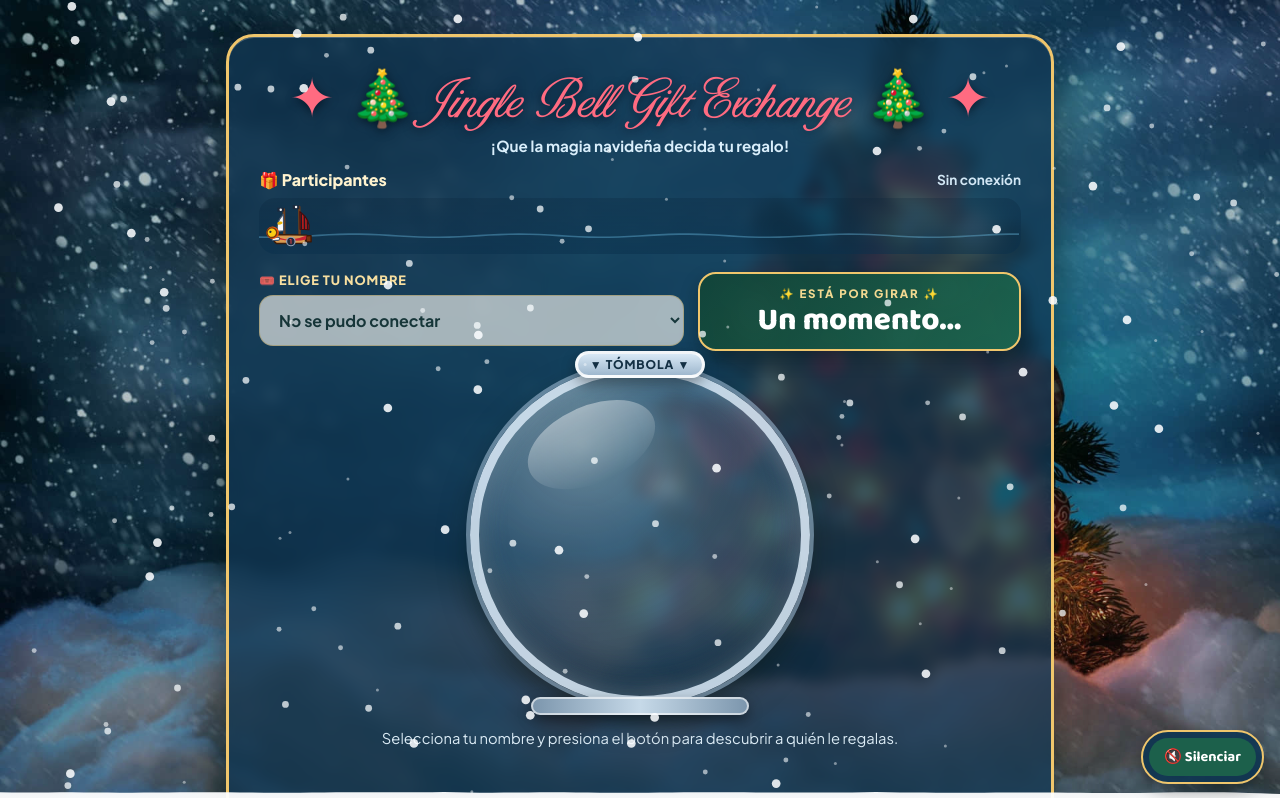
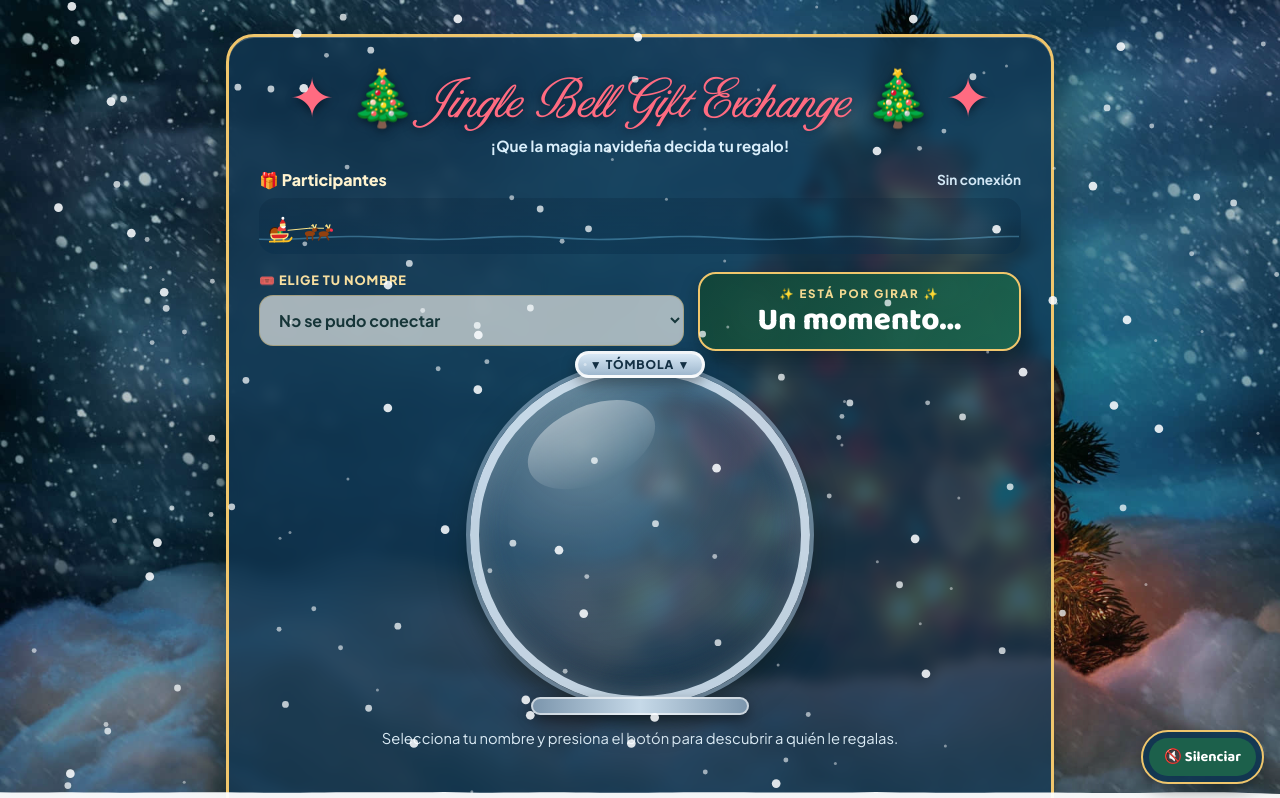
Before and after one commit to DrCimi/tombola-navidena, a plain HTML site: page index.html in a window 1280 px wide. Shown: the top 798 px of the page. Drawn offline with Linux system fonts and the light colour scheme.

Commit message:
index.html

```diff
--- a/index.html
+++ b/index.html
@@ -104,7 +104,7 @@ h1{
   font-weight:700;
 }
 
-/* Medidor de mar sin borde: olas limpias + Thousand Sunny de perfil */
+/* Medidor de avance sin borde: olas limpias + Santa en su trineo con renos */
 .sea-progress-wrap{
   position:relative;
   height:56px;
@@ -500,7 +500,7 @@ button:disabled{opacity:.45;cursor:not-allowed;box-shadow:none}
    <span id="count" class="counter">Conectando…</span>
   </div>
   <div class="sea-progress-wrap">
-   <canvas id="seaTrackCanvas" width="780" height="56" role="img" aria-label="Medidor de avance del Thousand Sunny sobre el mar"></canvas>
+   <canvas id="seaTrackCanvas" width="780" height="56" role="img" aria-label="Medidor de avance de Santa Claus en su trineo con renos"></canvas>
   </div>
 
   <div class="controls-grid">
@@ -579,9 +579,9 @@ let animFrameId = null;
 let surpriseTimer = null;
 let glintTimer = null;
 
-/* Estado del medidor de mar con el Thousand Sunny */
+/* Estado del medidor con Santa Claus, su trineo y renos */
 let targetProgressRatio = 0;
-let currentSunnyRatio = 0;
+let currentSleighRatio = 0;
 let seaFrameId = null;
 
 /* Nieve constante con acumulación en la parte baja y confeti de celebración */
@@ -877,156 +877,161 @@ function drawOnePieceConfettiItem(ctx, p){
   ctx.restore();
 }
 
-/* Dibujo fiel de perfil del Thousand Sunny (proa a la izquierda, navegando hacia la derecha) */
-function drawThousandSunny(ctx, x, y, tiltAngle){
+/* Dibujo de Santa Claus en su trineo tirado por dos renos */
+function drawSantaSleighAndReindeer(ctx, x, y, tiltAngle, gallopPhase){
   ctx.save();
   ctx.translate(x, y);
   ctx.rotate(tiltAngle);
-  ctx.scale(1.18, 1.18);
+  ctx.scale(1.15, 1.15);
   ctx.lineCap = "round";
   ctx.lineJoin = "round";
 
-  // Mástil delantero y mástil trasero
-  ctx.strokeStyle = "#6b3e1e";
-  ctx.lineWidth = 2.1;
+  const legSwing = Math.sin(gallopPhase) * 2.2;
+
+  // Riendas conectando el trineo con los renos (avanzando hacia la derecha)
+  ctx.strokeStyle = "#fde68a";
+  ctx.lineWidth = 0.85;
   ctx.beginPath();
-  ctx.moveTo(-4, 2);
-  ctx.lineTo(-4, -22);
-  ctx.moveTo(9, 2);
-  ctx.lineTo(9, -24);
+  ctx.moveTo(-6, -5);
+  ctx.lineTo(13, -6 + legSwing * 0.25);
+  ctx.moveTo(13, -6 + legSwing * 0.25);
+  ctx.lineTo(25, -6.5 - legSwing * 0.25);
   ctx.stroke();
 
-  // Banderas Jolly Roger en ambos mástiles
-  [
-    { mx: -4, my: -23.5 },
-    { mx: 9, my: -25.5 }
-  ].forEach(f => {
-    ctx.fillStyle = "#1e293b";
-    ctx.fillRect(f.mx - 5.5, f.my, 5.5, 3.2);
-    ctx.fillStyle = "#f8fafc";
-    ctx.beginPath();
-    ctx.arc(f.mx - 2.7, f.my + 1.6, 1.05, 0, Math.PI * 2);
-    ctx.fill();
-  });
-
-  // Vela frontal blanca con guiño de sombrero de paja
-  ctx.fillStyle = "#f8fafc";
-  ctx.strokeStyle = "#475569";
+  // --- TRINEO DE SANTA (izquierda) ---
+  // Patín inferior dorado
+  ctx.strokeStyle = "#fbbf24";
+  ctx.lineWidth = 1.6;
+  ctx.beginPath();
+  ctx.moveTo(-22, 4.5);
+  ctx.lineTo(-7, 4.5);
+  ctx.quadraticCurveTo(-4, 4.5, -3, 1.5);
+  ctx.stroke();
+
+  // Soportes del patín
+  ctx.beginPath();
+  ctx.moveTo(-18, 1);
+  ctx.lineTo(-18, 4.5);
+  ctx.moveTo(-10, 1);
+  ctx.lineTo(-10, 4.5);
+  ctx.stroke();
+
+  // Saco de regalos detrás de Santa
+  ctx.fillStyle = "#b45309";
+  ctx.strokeStyle = "#451a03";
+  ctx.lineWidth = 0.9;
+  ctx.beginPath();
+  ctx.arc(-17.5, -3.5, 4.2, 0, Math.PI * 2);
+  ctx.fill();
+  ctx.stroke();
+
+  // Regalo verde con listón dorado
+  ctx.fillStyle = "#16a34a";
+  ctx.fillRect(-15, -6, 4.2, 4.2);
+  ctx.strokeStyle = "#facc15";
+  ctx.lineWidth = 0.9;
+  ctx.beginPath();
+  ctx.moveTo(-12.9, -6);
+  ctx.lineTo(-12.9, -1.8);
+  ctx.stroke();
+
+  // Cuerpo del trineo rojo con ribete dorado
+  ctx.fillStyle = "#dc2626";
+  ctx.strokeStyle = "#fef08a";
   ctx.lineWidth = 1;
   ctx.beginPath();
-  ctx.moveTo(-4.5, -18);
-  ctx.quadraticCurveTo(-11.5, -11, -9.5, -3.5);
-  ctx.lineTo(-4.5, -4);
+  ctx.moveTo(-21, -2);
+  ctx.lineTo(-6, -2);
+  ctx.quadraticCurveTo(-6, 2.2, -11, 2.2);
+  ctx.lineTo(-18, 2.2);
+  ctx.quadraticCurveTo(-21, 2.2, -21, -2);
   ctx.closePath();
   ctx.fill();
   ctx.stroke();
 
-  ctx.fillStyle = "#eab308";
+  // Santa Claus sentado en el trineo
+  // Abrigo rojo
+  ctx.fillStyle = "#ef4444";
   ctx.beginPath();
-  ctx.ellipse(-7.5, -10.5, 2.2, 1.3, -0.2, 0, Math.PI * 2);
-  ctx.fill();
-
-  // Vela trasera roja a rayas oscuras (característica de la imagen)
-  ctx.save();
-  ctx.beginPath();
-  ctx.moveTo(9.5, -20);
-  ctx.quadraticCurveTo(18.5, -13, 17, -4.5);
-  ctx.lineTo(9.5, -5);
-  ctx.closePath();
-  ctx.fillStyle = "#b91c1c";
-  ctx.fill();
-  ctx.clip();
-
-  ctx.fillStyle = "#1e1b24";
-  for(let sx = 10; sx <= 18; sx += 2.6){
-    ctx.fillRect(sx, -22, 1.2, 20);
-  }
-  ctx.restore();
-
-  ctx.strokeStyle = "#450a0a";
-  ctx.lineWidth = 0.9;
-  ctx.beginPath();
-  ctx.moveTo(9.5, -20);
-  ctx.quadraticCurveTo(18.5, -13, 17, -4.5);
-  ctx.lineTo(9.5, -5);
-  ctx.closePath();
-  ctx.stroke();
-
-  // Propulsor trasero de madera en popa (derecha)
-  ctx.fillStyle = "#78350f";
-  ctx.strokeStyle = "#3b1706";
-  ctx.lineWidth = 1.1;
-  ctx.fillRect(14.5, 0.5, 4.2, 5.2);
-  ctx.strokeRect(14.5, 0.5, 4.2, 5.2);
-
-  // Casco base de madera
-  ctx.fillStyle = "#d99b52";
-  ctx.strokeStyle = "#3b1d0a";
-  ctx.lineWidth = 1.2;
-  ctx.beginPath();
-  ctx.moveTo(-14, -1);
-  ctx.lineTo(15, 0);
-  ctx.lineTo(13.5, 6.8);
-  ctx.lineTo(-10.5, 6.8);
-  ctx.quadraticCurveTo(-13.5, 5.5, -14, -1);
+  ctx.arc(-11.5, -5.5, 3.6, Math.PI * 0.9, Math.PI * 2.1);
   ctx.closePath();
   ctx.fill();
-  ctx.stroke();
-
-  // Franja roja curva del casco del Sunny
-  ctx.fillStyle = "#c82333";
+
+  // Cara y barba blanca
+  ctx.fillStyle = "#fde68a";
   ctx.beginPath();
-  ctx.moveTo(-13.5, -1);
-  ctx.quadraticCurveTo(-5, 4.5, 4, 3.2);
-  ctx.quadraticCurveTo(9, 2.5, 14.8, 0.2);
-  ctx.lineTo(14.5, 3.6);
-  ctx.quadraticCurveTo(5, 6.2, -13.5, 2.2);
+  ctx.arc(-10.5, -9.8, 2.5, 0, Math.PI * 2);
+  ctx.fill();
+
+  ctx.fillStyle = "#ffffff";
+  ctx.beginPath();
+  ctx.arc(-9.8, -8.8, 2.1, 0, Math.PI * 0.95);
+  ctx.fill();
+
+  // Gorro rojo con pompón blanco
+  ctx.fillStyle = "#dc2626";
+  ctx.beginPath();
+  ctx.moveTo(-13.2, -10.8);
+  ctx.lineTo(-10.5, -15.5);
+  ctx.lineTo(-7.8, -11.2);
   ctx.closePath();
   ctx.fill();
 
-  // Rueda lateral con el número "1"
-  ctx.fillStyle = "#1e293b";
-  ctx.strokeStyle = "#94a3b8";
-  ctx.lineWidth = 1;
+  ctx.fillStyle = "#ffffff";
   ctx.beginPath();
-  ctx.arc(1.5, 5.2, 3.6, 0, Math.PI * 2);
+  ctx.arc(-10.2, -15.6, 1.3, 0, Math.PI * 2);
   ctx.fill();
-  ctx.stroke();
-
-  ctx.fillStyle = "#ef4444";
-  ctx.font = "800 5.2px 'Plus Jakarta Sans', sans-serif";
-  ctx.textAlign = "center";
-  ctx.textBaseline = "middle";
-  ctx.fillText("1", 1.5, 5.4);
-
-  // Hueso blanco bajo el mascarón de león
-  ctx.fillStyle = "#f8fafc";
-  ctx.strokeStyle = "#475569";
-  ctx.lineWidth = 0.9;
-  ctx.beginPath();
-  ctx.roundRect(-14.5, 1.5, 6.5, 2.6, 1.3);
-  ctx.fill();
-  ctx.stroke();
-
-  // Mascarón de león dorado + melena naranja en la proa (izquierda)
-  ctx.fillStyle = "#ea580c";
-  ctx.beginPath();
-  ctx.arc(-13.8, -2.5, 5.3, 0, Math.PI * 2);
-  ctx.fill();
-
-  ctx.fillStyle = "#facc15";
-  ctx.strokeStyle = "#78350f";
-  ctx.lineWidth = 1.1;
-  ctx.beginPath();
-  ctx.arc(-14.5, -2.5, 4.1, 0, Math.PI * 2);
-  ctx.fill();
-  ctx.stroke();
-
-  // Ojo del león
-  ctx.fillStyle = "#1e293b";
-  ctx.beginPath();
-  ctx.arc(-15.7, -3.2, 0.95, 0, Math.PI * 2);
-  ctx.fill();
+
+  // --- DOS RENOS GUIANDO EL TRINEO (derecha) ---
+  function drawSingleReindeer(rx, ry, swing, isRudolph){
+    ctx.save();
+    ctx.translate(rx, ry);
+
+    // Patas animadas
+    ctx.strokeStyle = "#78350f";
+    ctx.lineWidth = 1.4;
+    ctx.beginPath();
+    ctx.moveTo(-2.5, 1.5);
+    ctx.lineTo(-3.5 - swing * 0.6, 5.2);
+    ctx.moveTo(2.2, 1.5);
+    ctx.lineTo(3.2 + swing * 0.6, 5.2);
+    ctx.stroke();
+
+    // Cuerpo del reno
+    ctx.fillStyle = "#92400e";
+    ctx.beginPath();
+    ctx.ellipse(0, 0, 4.4, 2.3, 0, 0, Math.PI * 2);
+    ctx.fill();
+
+    // Cuello y cabeza mirando a la derecha
+    ctx.fillStyle = "#92400e";
+    ctx.beginPath();
+    ctx.ellipse(4.4, -3.4, 2.5, 1.8, -0.25, 0, Math.PI * 2);
+    ctx.fill();
+
+    // Cornamenta
+    ctx.strokeStyle = "#fde68a";
+    ctx.lineWidth = 1.1;
+    ctx.beginPath();
+    ctx.moveTo(3.8, -5.0);
+    ctx.lineTo(2.8, -7.8);
+    ctx.moveTo(3.3, -6.4);
+    ctx.lineTo(1.8, -6.9);
+    ctx.moveTo(4.7, -5.2);
+    ctx.lineTo(5.6, -7.8);
+    ctx.stroke();
+
+    // Nariz (roja brillante en el reno delantero)
+    ctx.fillStyle = isRudolph ? "#ff2e4c" : "#1e1b24";
+    ctx.beginPath();
+    ctx.arc(6.8, -3.1, isRudolph ? 1.35 : 0.95, 0, Math.PI * 2);
+    ctx.fill();
+
+    ctx.restore();
+  }
+
+  drawSingleReindeer(13, -1.2 + legSwing * 0.25, legSwing, false);
+  drawSingleReindeer(25, -1.6 - legSwing * 0.25, -legSwing, true);
 
   ctx.restore();
 }
@@ -1051,27 +1056,27 @@ function stepSeaProgress(){
   const h = canvas.height;
   const t = performance.now() * 0.0038;
 
-  currentSunnyRatio += (targetProgressRatio - currentSunnyRatio) * 0.08;
-  if(Math.abs(targetProgressRatio - currentSunnyRatio) < 0.0005){
-    currentSunnyRatio = targetProgressRatio;
+  currentSleighRatio += (targetProgressRatio - currentSleighRatio) * 0.08;
+  if(Math.abs(targetProgressRatio - currentSleighRatio) < 0.0005){
+    currentSleighRatio = targetProgressRatio;
   }
 
   ctx.clearRect(0, 0, w, h);
 
-  const seaTopBase = h * 0.62;
-  const fillWidth = Math.max(0, Math.min(w, w * currentSunnyRatio));
-
-  // Agua recorrida con olas animadas y espuma
+  const seaTopBase = h * 0.66;
+  const fillWidth = Math.max(0, Math.min(w, w * currentSleighRatio));
+
+  // Franja recorrida con olas y espuma blanca
   if(fillWidth > 1){
     ctx.save();
     ctx.beginPath();
     ctx.moveTo(0, h);
     const step = 8;
     for(let x = 0; x <= fillWidth; x += step){
-      const wave = Math.sin(x * 0.042 + t * 1.35) * 2.5 + Math.cos(x * 0.022 - t) * 1.4;
+      const wave = Math.sin(x * 0.042 + t * 1.35) * 2.2 + Math.cos(x * 0.022 - t) * 1.2;
       ctx.lineTo(x, seaTopBase + wave);
     }
-    ctx.lineTo(fillWidth, seaTopBase + Math.sin(fillWidth * 0.042 + t * 1.35) * 2.5);
+    ctx.lineTo(fillWidth, seaTopBase + Math.sin(fillWidth * 0.042 + t * 1.35) * 2.2);
     ctx.lineTo(fillWidth, h);
     ctx.closePath();
 
@@ -1084,7 +1089,7 @@ function stepSeaProgress(){
 
     ctx.beginPath();
     for(let x = 0; x <= fillWidth; x += step){
-      const wave = Math.sin(x * 0.042 + t * 1.35) * 2.5 + Math.cos(x * 0.022 - t) * 1.4;
+      const wave = Math.sin(x * 0.042 + t * 1.35) * 2.2 + Math.cos(x * 0.022 - t) * 1.2;
       const wy = seaTopBase + wave;
       if(x === 0) ctx.moveTo(x, wy);
       else ctx.lineTo(x, wy);
@@ -1095,11 +1100,11 @@ function stepSeaProgress(){
     ctx.restore();
   }
 
-  // Olas sutiles en el tramo restante sin marco ni borde
+  // Olas sutiles en el tramo pendiente sin marco ni borde
   ctx.save();
   ctx.beginPath();
   for(let x = Math.floor(fillWidth); x <= w; x += 10){
-    const wave = Math.sin(x * 0.038 + t * 1.05) * 1.6;
+    const wave = Math.sin(x * 0.038 + t * 1.05) * 1.5;
     const wy = seaTopBase + 3 + wave;
     if(x === Math.floor(fillWidth)) ctx.moveTo(x, wy);
     else ctx.lineTo(x, wy);
@@ -1109,15 +1114,15 @@ function stepSeaProgress(){
   ctx.stroke();
   ctx.restore();
 
-  // Posición del Thousand Sunny con margen para que no se corte
-  const marginX = 30;
+  // Posición de Santa, su trineo y renos con margen para que no se corten
+  const marginX = 36;
   const usableW = Math.max(20, w - marginX * 2);
-  const shipX = marginX + usableW * currentSunnyRatio;
-  const shipWave = Math.sin(shipX * 0.042 + t * 1.35) * 2.5 + Math.cos(shipX * 0.022 - t) * 1.4;
-  const shipY = seaTopBase + shipWave - 1;
-  const tilt = Math.cos(shipX * 0.042 + t * 1.35) * 0.065;
-
-  drawThousandSunny(ctx, shipX, shipY, tilt);
+  const sleighX = marginX + usableW * currentSleighRatio;
+  const sleighWave = Math.sin(sleighX * 0.042 + t * 1.35) * 2.2 + Math.cos(sleighX * 0.022 - t) * 1.2;
+  const sleighY = seaTopBase + sleighWave - 2;
+  const tilt = Math.cos(sleighX * 0.042 + t * 1.35) * 0.05;
+
+  drawSantaSleighAndReindeer(ctx, sleighX, sleighY, tilt, t * 2.6);
 
   seaFrameId = window.requestAnimationFrame(stepSeaProgress);
 }
```
